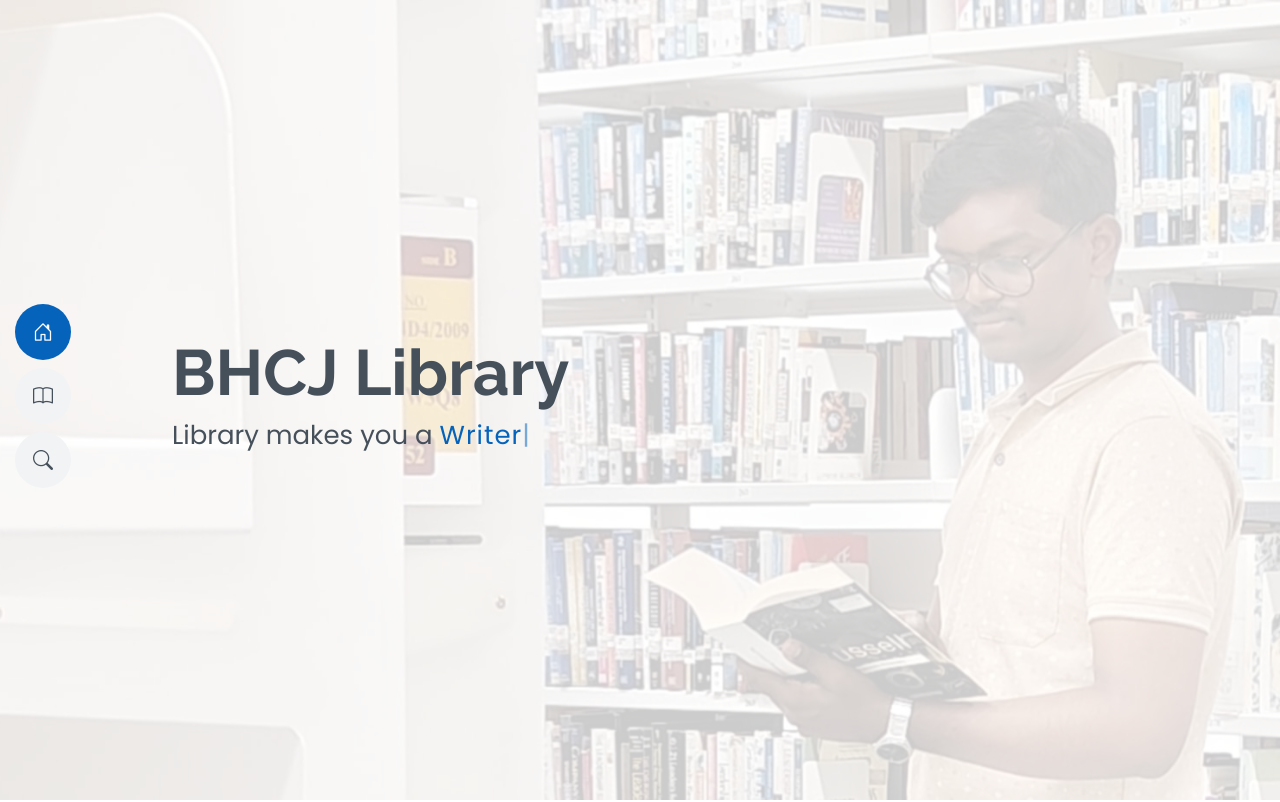
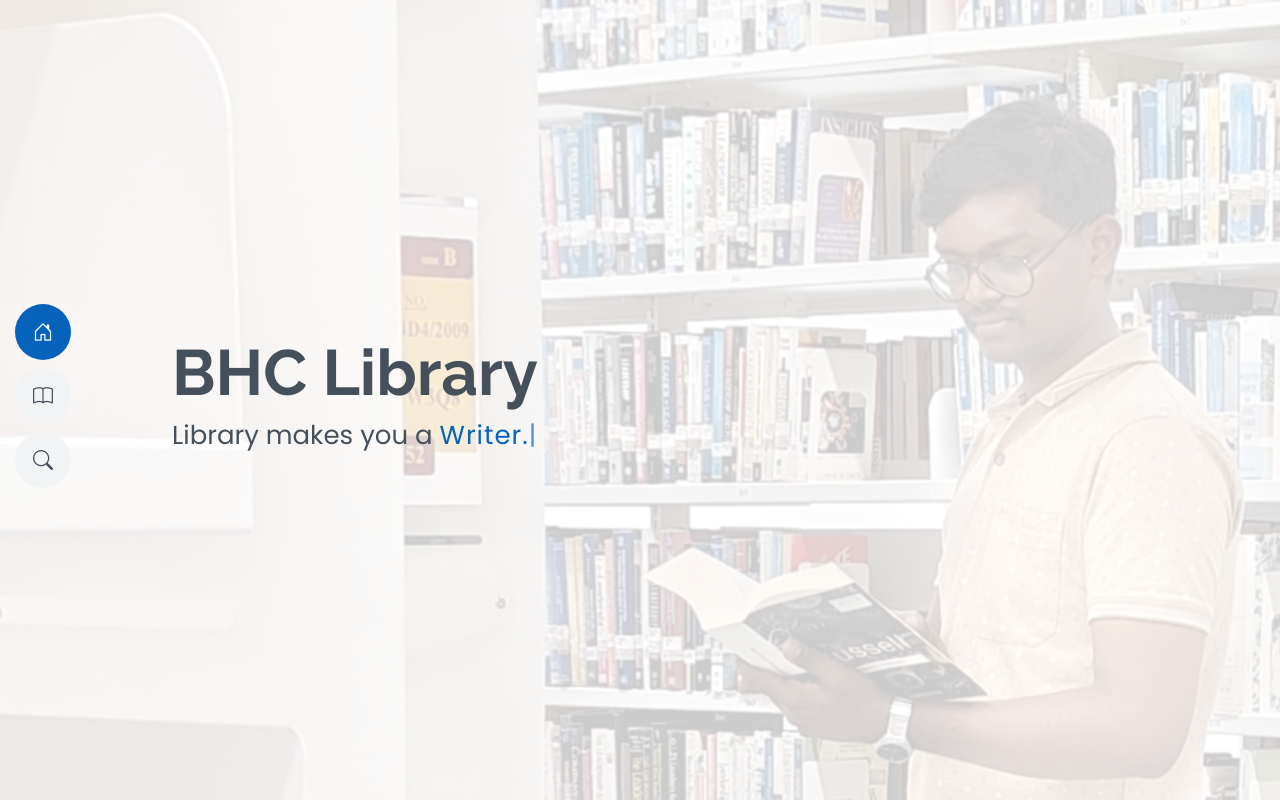
Before and after one commit to dprajithjona/Library-website, a plain HTML site: page index.html in a window 1280 px wide. Shown: the top 802 px of the page. Drawn offline with nearby package versions, Linux system fonts and the light colour scheme; files that its build step writes are made by us from their sources; files whose address does not match are found by name.

Commit message:
Update index.html

```diff
--- a/index.html
+++ b/index.html
@@ -26,13 +26,7 @@
 
   <!-- Template Main CSS File -->
   <link href="style.css" rel="stylesheet">
- <!-- =======================================================
-  * Template Name: MyResume
-  * Updated: Nov 17 2023 with Bootstrap v5.3.2
-  * Template URL: https://bootstrapmade.com/free-html-bootstrap-template-my-resume/
-  * Author: BootstrapMade.com
-  * License: https://bootstrapmade.com/license/
-  ======================================================== -->
+
 </head>
 
 
@@ -61,8 +55,8 @@
   <!-- ======= Hero Section ======= -->
   <section id="hero" class="d-flex flex-column justify-content-center">
     <div class="container" data-aos="zoom-in" data-aos-delay="100">
-      <h1>BHCJ Library</h1>
-      <p>Library makes you a <span class="typed" data-typed-items="Smarter,Writer,Reader"></span></p>
+      <h1>BHC Library</h1>
+      <p>Library makes you a <span class="typed" data-typed-items="Smarter.,Writer.,Reader."></span></p>
 
     </div>
   </section><!-- End Hero -->
```
